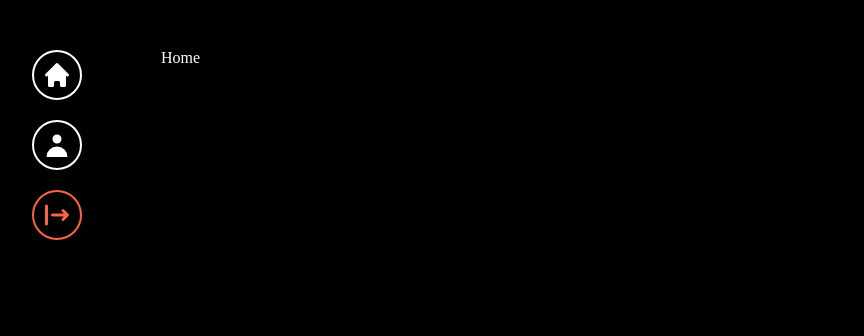
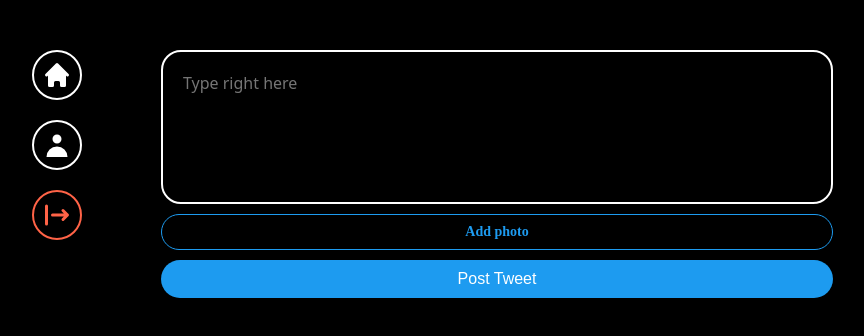
Before and after one commit to sunshower1127/nwitter-reloaded, a React (Vite) app: page / in a window 1280 px wide. Shown: the top 336 px of the page, without its empty margins (237-1101 px from the left). Built offline with nearby package versions, Linux system fonts and the light colour scheme; no server answers; sample sign-in values are in the browser's storage; the HTML template or start-up script is replaced by a standard one.

Commit message:
post tweet form

```diff
--- /dev/null
+++ b/src/components/post-tweet-form.tsx
@@ -0,0 +1,94 @@
+import { useState } from "react"
+import styled from "styled-components"
+
+const Form = styled.form`
+  display: flex;
+  flex-direction: column;
+  gap: 10px;
+
+`
+
+const TextArea = styled.textarea`
+  border: 2px solid white;
+  padding: 20px;
+  border-radius: 20px;
+  font-size: 16px;
+  color: white;
+  background-color: black;
+  width: 100%;
+  resize: none;
+  font-family: system-ui, -apple-system, BlinkMacSystemFont, 'Segoe UI', Roboto, Oxygen, Ubuntu, Cantarell, 'Open Sans', 'Helvetica Neue', sans-serif;
+  &::placeholder {
+    font-size: 16px;
+  }
+  &:focus {
+    outline: none;
+    border-color: #1d9bf0;
+  }
+`
+
+const AttachFileButton = styled.label`
+  padding: 10px 0px;
+  color: #1d9bf0;
+  text-align: center;
+  border-radius : 20px;
+  border: 1px solid #1d9bf0;
+  font-size: 14px;
+  font-weight: 600;
+`
+
+const AttachFileInput = styled.input`
+  display: none;
+`
+
+const SubmitBtn = styled.input`
+  background-color: #1d9bf0;
+  color: white;
+  border: none;
+  padding: 10px 0px;
+  border-radius: 20px;
+  font-size: 16px;
+  cursor: pointer;
+  &:hover, &:active {
+    opacity: 0.9;
+  }
+`
+
+export default function PostTweetForm() {
+
+  const [isLoading, setLoading] = useState(false)
+  const [tweet, setTweet] = useState("")
+  const [file, setFile] = useState<File | null>(null)
+
+  const onChange = (e: React.ChangeEvent<HTMLTextAreaElement>) => {
+    setTweet(e.target.value)
+  }
+
+  const onFileChange = (e: React.ChangeEvent<HTMLInputElement>) => {
+    const {files} = e.target
+    if (files && files.length === 1) {
+      setFile(files[0])
+    }
+  }
+  return (
+    <Form>
+      <TextArea
+        value={tweet}
+        onChange={onChange}
+        placeholder="Type right here"
+        rows={5}
+        maxLength={180}
+      ></TextArea>
+      <AttachFileButton htmlFor="file-submit">
+        {file? "Photo added V" : "Add photo"}
+      </AttachFileButton>
+      <AttachFileInput
+        id="file-submit"
+        type="file"
+        accept="image/*"
+        onChange={onFileChange}
+      ></AttachFileInput>
+      <SubmitBtn type="submit" value={isLoading? "Posting..." : "Post Tweet"}></SubmitBtn>
+    </Form>
+  )
+}
--- a/src/routes/home.tsx
+++ b/src/routes/home.tsx
@@ -1,3 +1,7 @@
+import PostTweetForm from "../components/post-tweet-form";
+
 export default function Home() {
-  return 'Home'
+  return (
+    <PostTweetForm></PostTweetForm>
+  )
 }
```
